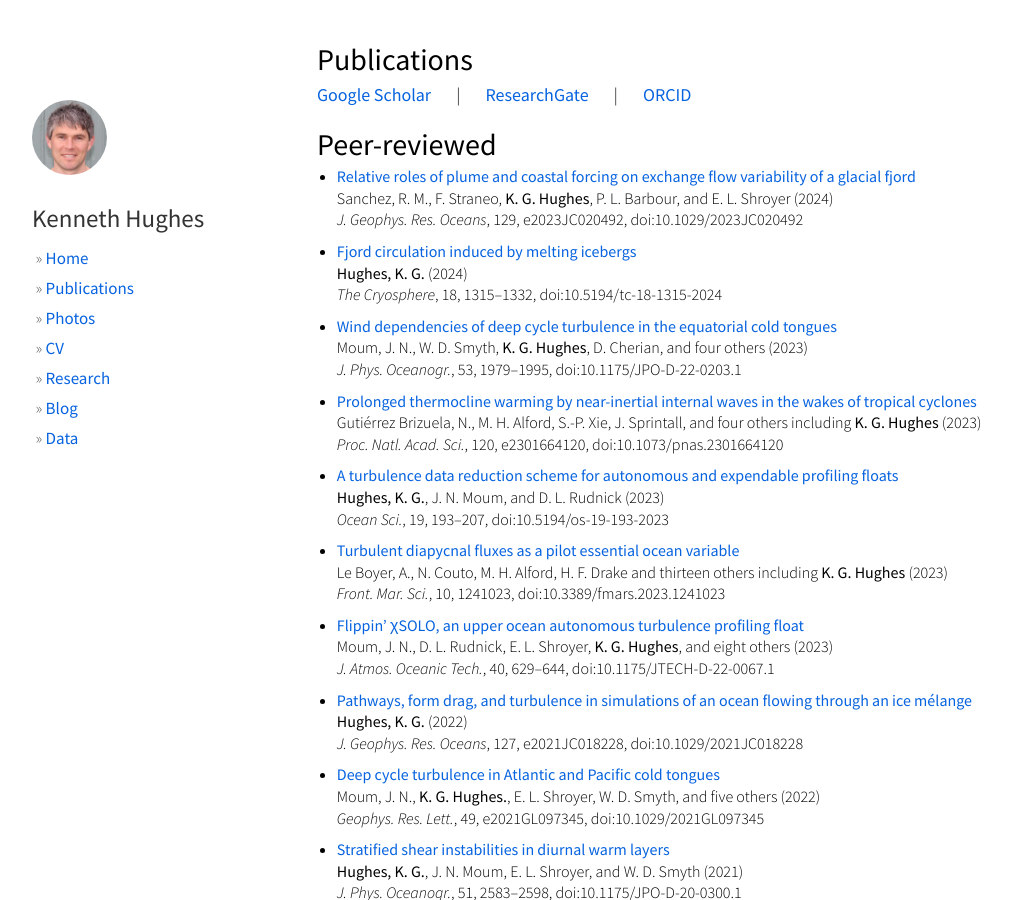
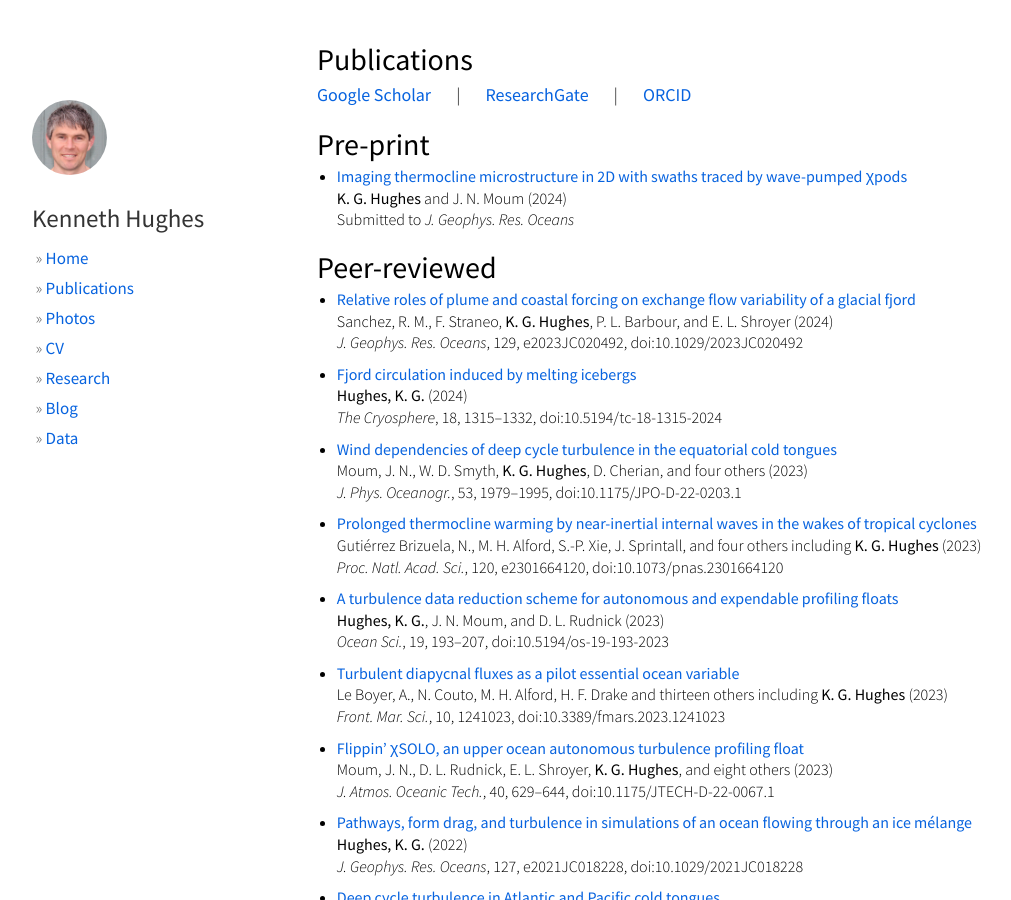
Before and after one commit to hugke729/hugke729.github.io, a Jekyll site: the page built from publications/index.md, in a window 1280 px wide and 900 px high. Shown: the whole window, without its empty margins (53-1064 px from the left). Built offline with Jekyll 4.4.1, drawn with Linux system fonts in a browser that asks for light colours; nearby versions of some CDN libraries.

Commit message:
Add swaths preprint

```diff
--- a/publications/index.md
+++ b/publications/index.md
@@ -8,6 +8,12 @@ css: publications
 ## Publications
 
 [Google Scholar][gs] &nbsp; &nbsp; &nbsp; &#124; &nbsp; &nbsp; &nbsp; [ResearchGate][rg] &nbsp; &nbsp; &nbsp; &#124; &nbsp; &nbsp; &nbsp; [ORCID][oi]
+
+## Pre-print
+
+* [Imaging thermocline microstructure in 2D with swaths traced by wave-pumped χpods][swaths]
+__K. G. Hughes__ and J. N. Moum (2024)
+Submitted to *J. Geophys. Res. Oceans*
 
 ## Peer-reviewed
 
@@ -116,6 +122,7 @@ Master’s Thesis
 * [On the Rate of Refreezing in a Bore Hole in an Ice Shelf][ht]
 Honours Dissertation
 
+[swaths]: https://doi.org/10.22541/essoar.173193599.95806946/v1
 [phd]: https://dspace.library.uvic.ca//handle/1828/10367
 [oi]: http://orcid.org/0000-0001-5066-3310
 [rg]: https://www.researchgate.net/profile/Kenneth_Hughes2
```
